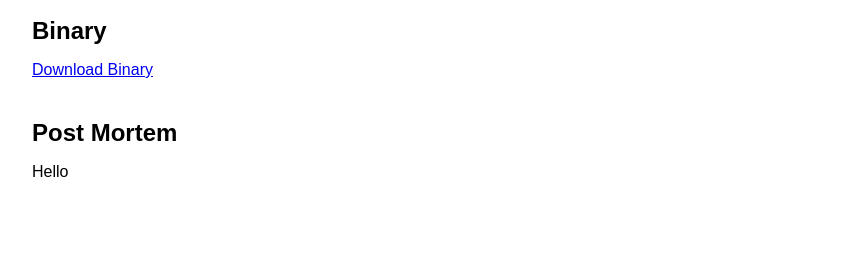
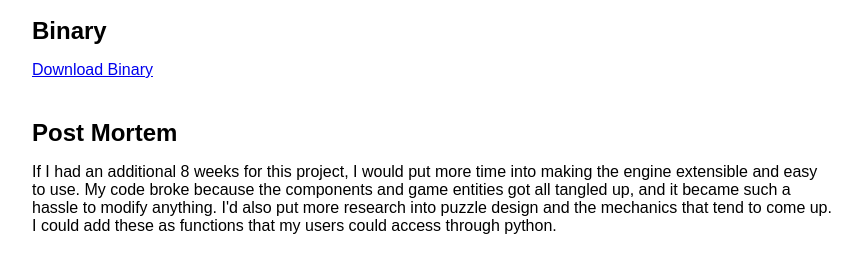
Before and after one commit to Still-Searching727/https-still-searching727.github.io, a plain HTML site: page index.html in a window 1280 px wide. Shown: the part 913-1186 px from the top of the page, without its empty margins (208-1070 px from the left). Before the commit the page ends 1134 px from the top, so only its background shows below. Drawn offline with Linux system fonts and the light colour scheme.

Commit message:
added post mortem

```diff
--- a/index.html
+++ b/index.html
@@ -66,7 +66,8 @@
     </section>
     <section class="post-mortem">
         <h2>Post Mortem</h2>
-        <p>Hello </p>
+        <p>If I had an additional 8 weeks for this project, I would put more time into making the engine extensible and easy to use. My code broke because the components and game entities got all tangled up, and it became such a hassle to modify anything.
+            I'd also put more research into puzzle design and the mechanics that tend to come up. I could add these as functions that my users could access through python. </p>
     </section>
 </body>
 </html>
```
Also changed, not shown: 1 other file.
